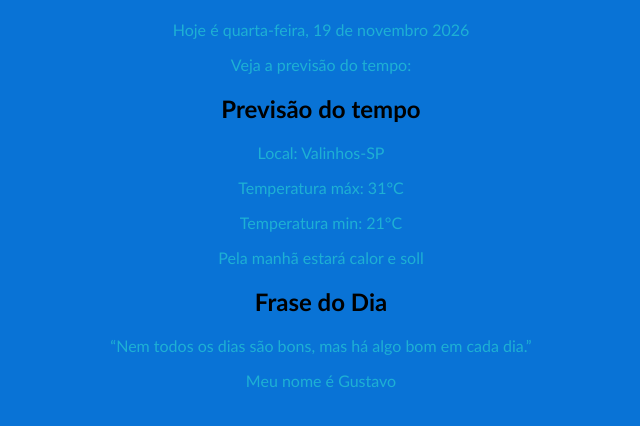
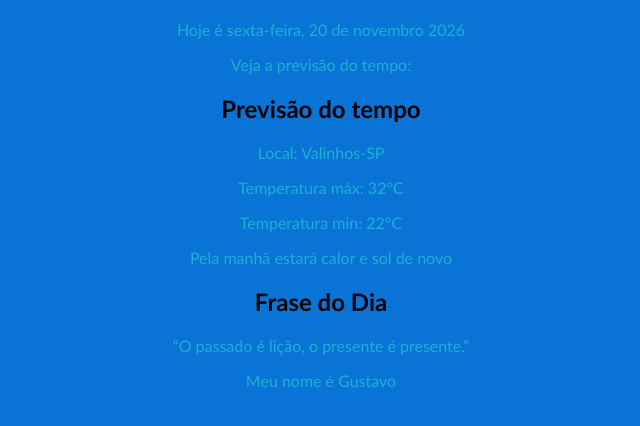
Before and after one commit to GustavoSotana/sauda-es, a plain HTML site: page index.html in a window 1280 px wide. Shown: the part 100-526 px from the top of the page, without its empty margins (319-959 px from the left). Drawn offline with Linux system fonts and the light colour scheme.

Commit message:
20 de novembro

```diff
--- a/index.html
+++ b/index.html
@@ -7,16 +7,16 @@
     </head>
     <body>
         <h1>Saudações</h1>
-        <p>Hoje é quarta-feira, 19 de novembro 2026</p>
+        <p>Hoje é sexta-feira, 20 de novembro 2026</p>
         <p>Veja a previsão do tempo:</p>
 
         <h2>Previsão do tempo</h2>
         <p>Local: Valinhos-SP</p>
-        <p>Temperatura máx: 31°C</p>
-        <p>Temperatura min: 21°C</p>
-        <p>Pela manhã estará calor e soll</p>
+        <p>Temperatura máx: 32°C</p>
+        <p>Temperatura min: 22°C</p>
+        <p>Pela manhã estará calor e sol de novo</p>
 
         <h2>Frase do Dia</h2>
-        <p>“Nem todos os dias são bons, mas há algo bom em cada dia.”</p>
+        <p>“O passado é lição, o presente é presente.”</p>
         <p>Meu nome é Gustavo</p>
     </body>
```
